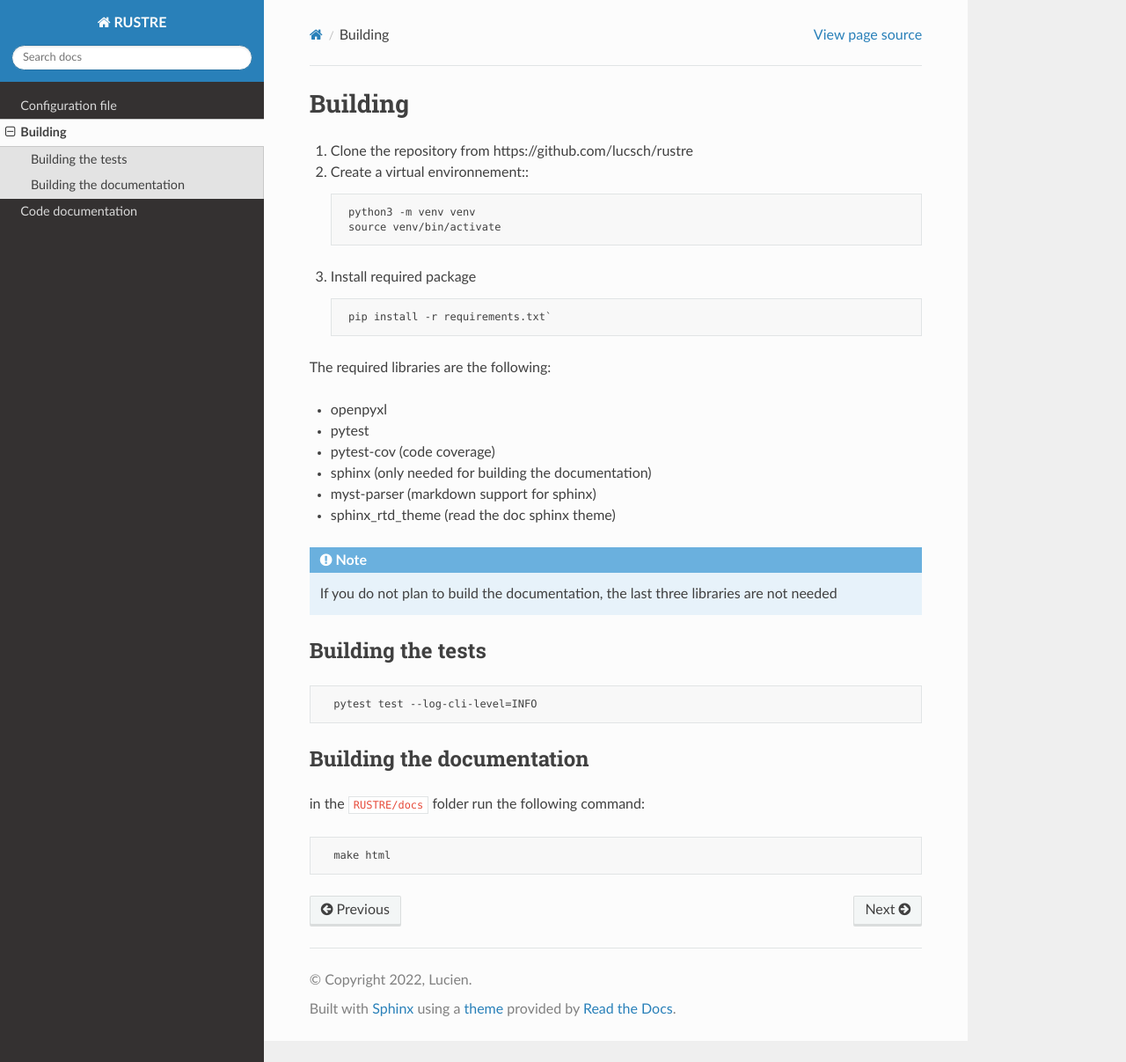
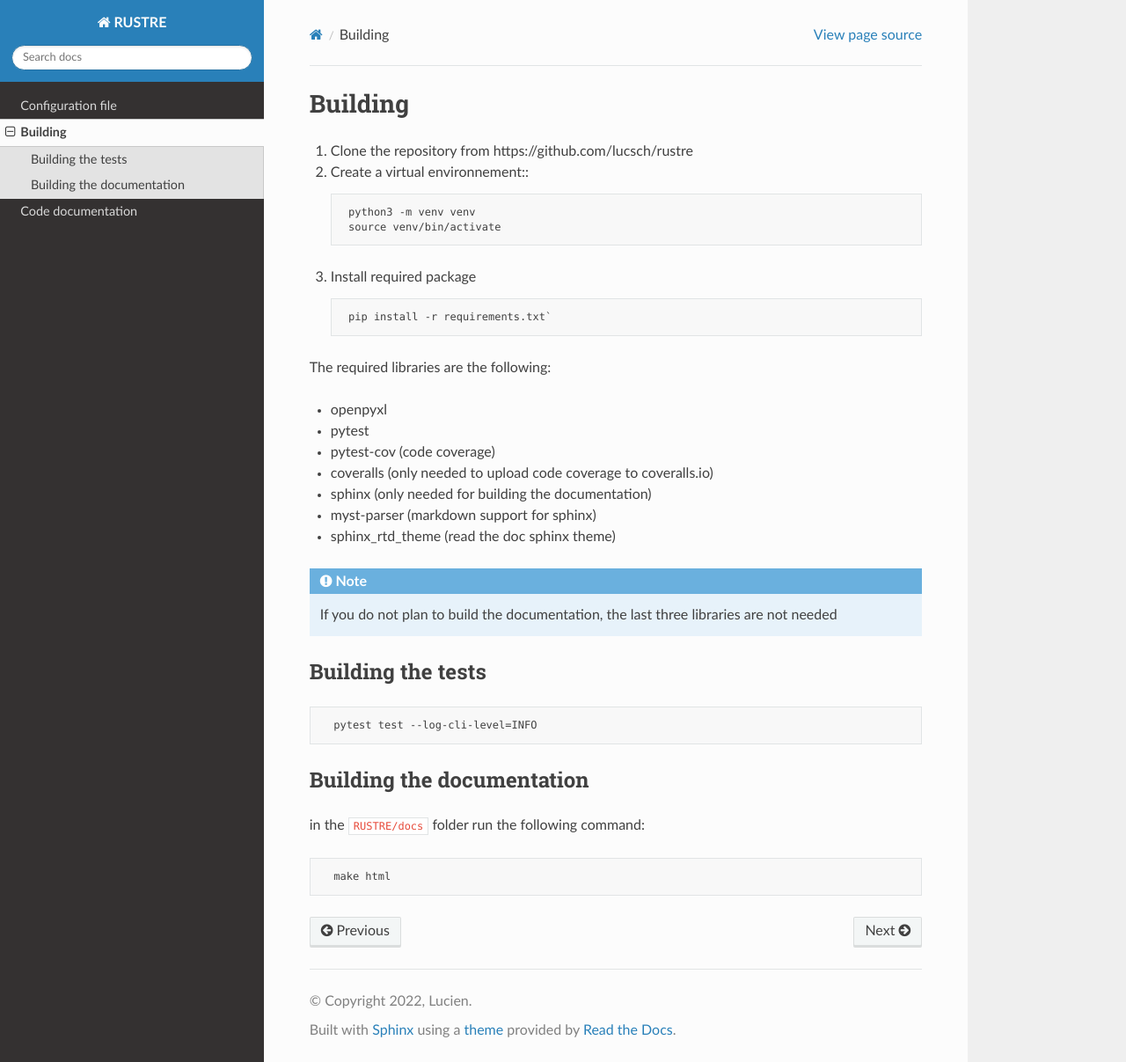
Before and after one commit to lucsch/rustre, a Sphinx documentation site: the page built from docs/source/build.md, in a window 1280 px wide and 1207 px high. Shown: the whole window at 88% size. Built offline with Sphinx 7.4.7 and the Read the Docs theme 2.0.0, drawn with Linux system fonts in a browser that asks for light colours.

Commit message:
Trying to upload code coverage

```diff
--- a/docs/source/build.md
+++ b/docs/source/build.md
@@ -16,6 +16,7 @@
    - openpyxl
    - pytest
    - pytest-cov (code coverage)
+   - coveralls (only needed to upload code coverage to coveralls.io)
    - sphinx (only needed for building the documentation)
    - myst-parser (markdown support for sphinx)
    - sphinx_rtd_theme (read the doc sphinx theme)
--- a/requirements.txt
+++ b/requirements.txt
@@ -4,3 +4,4 @@ sphinx
 myst-parser
 sphinx_rtd_theme
 pytest-cov
+coveralls
```
Also changed, not shown: 1 other file.
